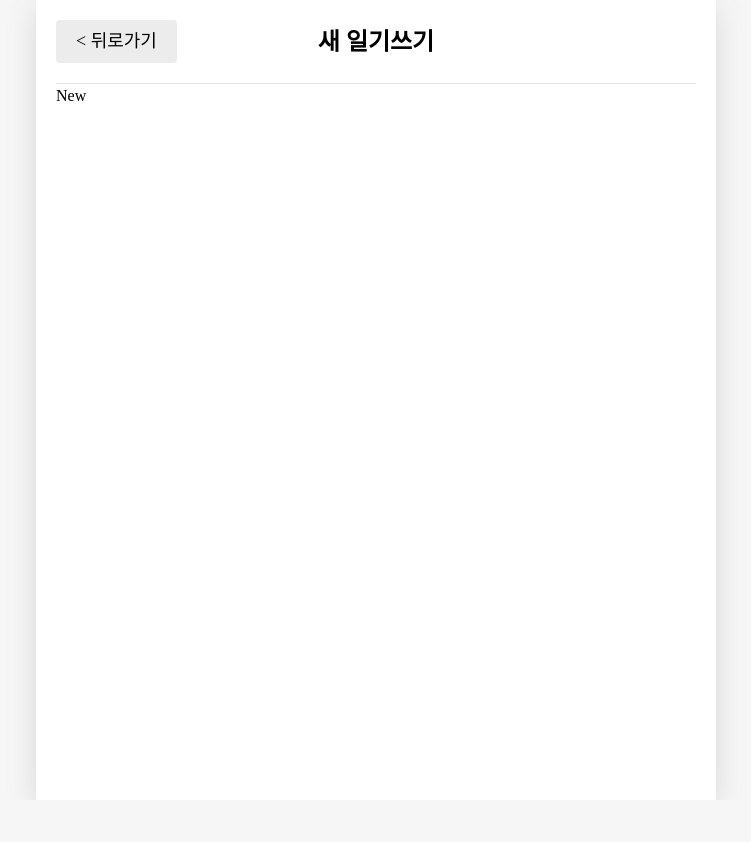
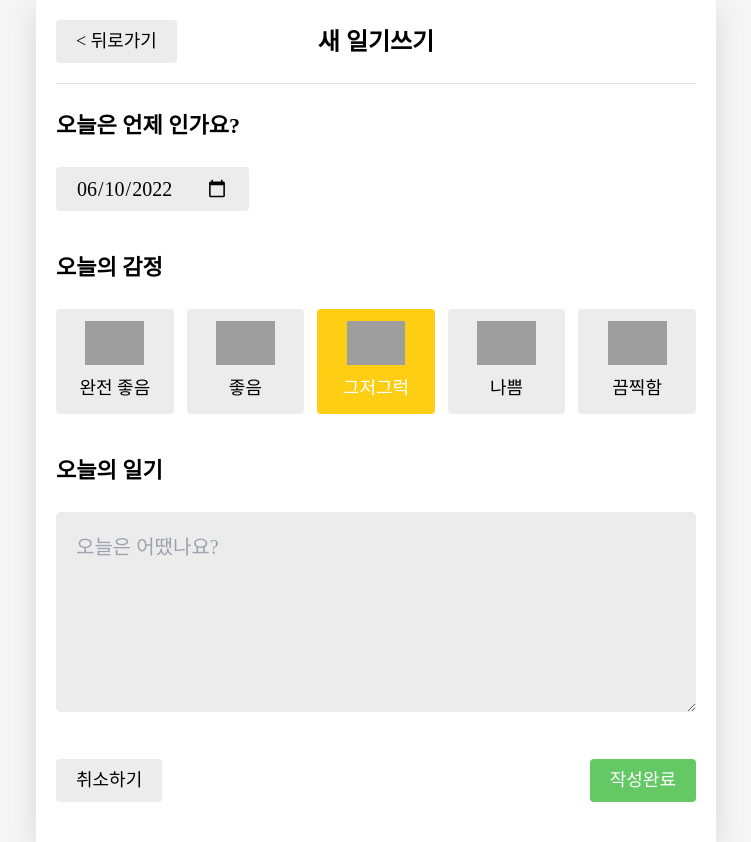
Before and after one commit to lhk3337/Daily, a React (Create React App) app: page /new in a window 1280 px wide. Shown: the whole page, without its empty margins (264-1015 px from the left). Before the commit the page ends 800 px from the top, so only its background shows below. Built offline with nearby package versions, Linux system fonts and the light colour scheme; grey boxes are pictures that could not be loaded.

Commit message:
[FEAT] New Page - emotion & NewItem component 추가

```diff
--- /dev/null
+++ b/src/components/New/EmotionItem.tsx
@@ -0,0 +1,26 @@
+import React from "react";
+interface emotionType {
+  id: any;
+  title: string;
+  imgUrl: string;
+  bgColor: string;
+  onClick: any;
+  isSelected: boolean;
+}
+const EmotionItem = ({ title, imgUrl, bgColor, onClick, id, isSelected }: emotionType) => {
+  return (
+    <div
+      className={`${
+        !isSelected
+          ? `flex rounded py-3 flex-col justify-center items-center cursor-pointer bg-[#ececec]`
+          : `flex rounded py-3 flex-col justify-center items-center cursor-pointer ${bgColor} text-white`
+      }`}
+      onClick={() => onClick(id)}
+    >
+      <img className="w-1/2 mb-[10px]" src={imgUrl} />
+      <h1 className="text-[18px]">{title}</h1>
+    </div>
+  );
+};
+
+export default EmotionItem;
--- /dev/null
+++ b/src/components/New/NewItem.tsx
@@ -0,0 +1,90 @@
+import React, { useState, useRef } from "react";
+import { useDispatch, useSelector } from "react-redux";
+import { create } from "store/modules/diary";
+import { emotionList } from "util/emotion";
+import { RootState } from "store/modules";
+import { useLocation, useNavigate, matchPath } from "react-router-dom";
+import EmotionItem from "components/New/EmotionItem";
+import { useEffect } from "react";
+
+const getStringDate = (date: Date) => {
+  return date.toISOString().slice(0, 10);
+};
+
+const NewItem = () => {
+  const [date, setDate] = useState(getStringDate(new Date()));
+  const [emotion, setEmotion] = useState<number>(3);
+  const [content, setContent] = useState<string>("");
+  const [id, setId] = useState<number>(0);
+  const contentRef = useRef() as React.MutableRefObject<HTMLTextAreaElement>;
+  const dataId = useRef(0);
+
+  const navigation = useNavigate();
+  const dispatch = useDispatch();
+
+  useEffect(() => {
+    setId((prev) => prev + 1);
+  }, []);
+  const handleClickEmote = (emotion: any) => {
+    setEmotion(emotion);
+  };
+  const monthDate = useSelector(({ time }: RootState) => time);
+  const diary = useSelector(({ diary }: RootState) => diary);
+
+  const onClickSubmit = () => {
+    if (content.length < 1) {
+      contentRef.current.focus();
+      return;
+    }
+    // dispatch(create({ date, content, emotion, dataId: dataId.current + 1 }));
+
+    dispatch(create(date, content, emotion, id));
+    navigation("/", { replace: true });
+  };
+  // console.log(content);
+
+  return (
+    <>
+      <div className="mb-[40px]">
+        <h1 className="h1text">오늘은 언제 인가요?</h1>
+        <input
+          type="date"
+          defaultValue={date}
+          onChange={(e) => setDate(e.target.value)}
+          className="text-[20px] py-1.5 px-5 bg-[#ececec] rounded"
+        />
+      </div>
+      {/* {console.log(new Date(date).getTime())} */}
+      <div className="mb-[40px]">
+        <h1 className="h1text">오늘의 감정</h1>
+        <div className="grid grid-cols-5 gap-[2%]">
+          {emotionList.map((value, i) => (
+            <EmotionItem key={i} {...value} onClick={handleClickEmote} isSelected={value.id === emotion} />
+            //  emotionList의 여러 요소들(객체)을 EmotionComponent props로 넘겨줄때 {...value}로 사용함.
+          ))}
+        </div>
+      </div>
+      <div className="mb-[40px]">
+        <h1 className="h1text">오늘의 일기</h1>
+        <textarea
+          className="w-full bg-[#ececec] rounded-[5px] p-5 min-h-[200px] text-[20px]"
+          placeholder="오늘은 어땠나요?"
+          ref={contentRef}
+          onChange={(e) => setContent(e.target.value)}
+        ></textarea>
+      </div>
+      <div className="mb-[40px]">
+        <div className="flex justify-between items-center">
+          <button className="grayBtn" onClick={() => navigation(-1)}>
+            취소하기
+          </button>
+          <button className="grayBtn bg-[#64c964] text-white" onClick={onClickSubmit}>
+            작성완료
+          </button>
+        </div>
+      </div>
+    </>
+  );
+};
+
+export default NewItem;
--- a/src/page/New.tsx
+++ b/src/page/New.tsx
@@ -1,7 +1,12 @@
 import React from "react";
+import NewItem from "components/New/NewItem";
 
 const New = () => {
-  return <div>New</div>;
+  return (
+    <>
+      <NewItem />
+    </>
+  );
 };
 
 export default New;
```
